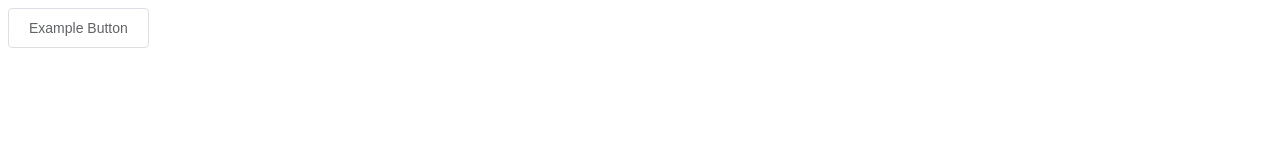
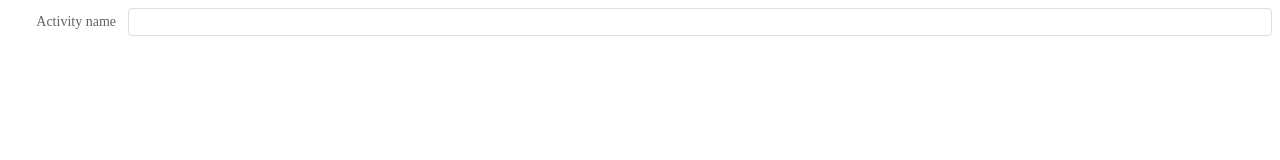
Before and after one commit to tomeightyeight/nuxt-dummy-application, a Nuxt app: page / in a window 1280 px wide. Shown: the top 160 px of the page. Built offline with nearby package versions, Linux system fonts and the light colour scheme.

Commit message:
Output some more components

```diff
--- a/pages/index.vue
+++ b/pages/index.vue
@@ -1,24 +1,45 @@
 <template>
-  <section>
-    <el-button>Example Button</el-button>
+  <section class="section">
+    <el-form ref="form" :model="sizeForm" label-width="120px" size="mini">
+      <el-form-item label="Activity name">
+        <el-input v-model="sizeForm.name"></el-input>
+      </el-form-item>
+    </el-form>
   </section>
 </template>
 
 <script>
 'use strict'
 
-import { Button } from 'element-ui'
+import {
+  Form,
+  FormItem,
+  Input,
+  Button
+} from 'element-ui'
 
 export default {
   name: 'index-view',
 
   components: {
+    'el-form': Form,
+    'el-form-item': FormItem,
+    'el-input': Input,
     'el-button': Button
   },
 
   data () {
     return {
-      filename: 'index.vue'
+      sizeForm: {
+        name: '',
+        region: '',
+        date1: '',
+        date2: '',
+        delivery: false,
+        type: [],
+        resource: '',
+        desc: ''
+      }
     }
   }
 }
```
